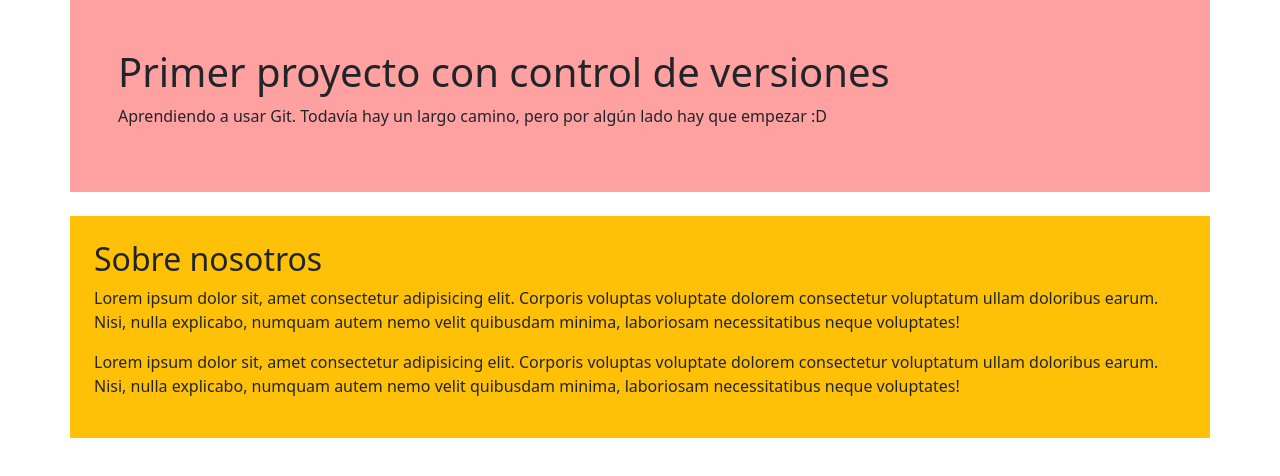
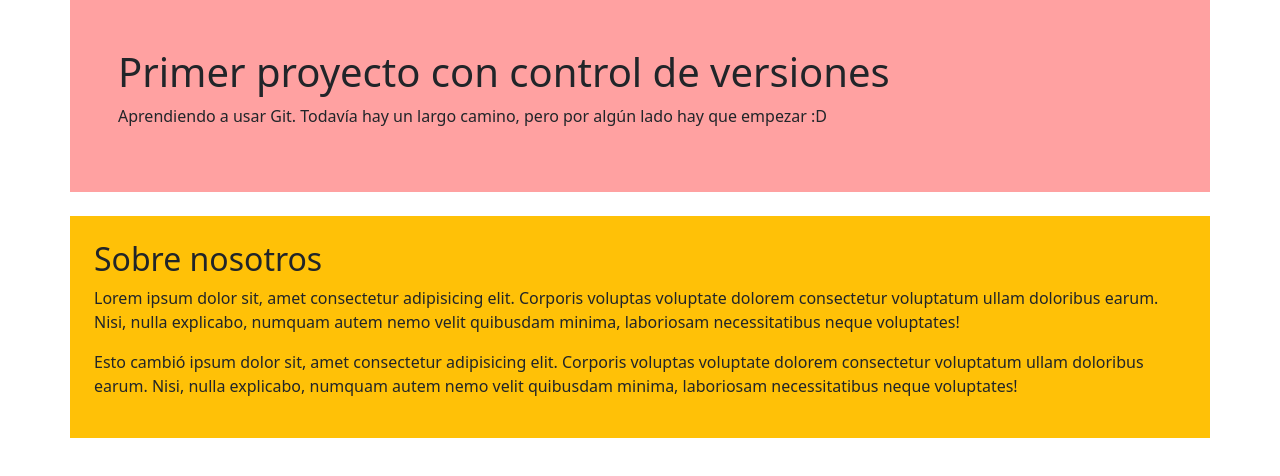
Before and after one commit to CaC2022c2-FullStackJAVA-22553/ejemplo-git, a plain HTML site: page index.html in a window 1280 px wide. Drawn offline with nearby package versions, Linux system fonts and the light colour scheme.

Commit message:
Cambio de párrafo

```diff
--- a/index.html
+++ b/index.html
@@ -19,7 +19,7 @@
     <div class="container mt-4 p-4 bg-warning">
         <h2>Sobre nosotros</h2>
         <p>Lorem ipsum dolor sit, amet consectetur adipisicing elit. Corporis voluptas voluptate dolorem consectetur voluptatum ullam doloribus earum. Nisi, nulla explicabo, numquam autem nemo velit quibusdam minima, laboriosam necessitatibus neque voluptates!</p>
-<p>Lorem ipsum dolor sit, amet consectetur adipisicing elit. Corporis voluptas voluptate dolorem consectetur voluptatum ullam doloribus earum. Nisi, nulla explicabo, numquam autem nemo velit quibusdam minima, laboriosam necessitatibus neque voluptates!</p>
+        <p>Esto cambió ipsum dolor sit, amet consectetur adipisicing elit. Corporis voluptas voluptate dolorem consectetur voluptatum ullam doloribus earum. Nisi, nulla explicabo, numquam autem nemo velit quibusdam minima, laboriosam necessitatibus neque voluptates!</p>
     </div>
 
 
```
